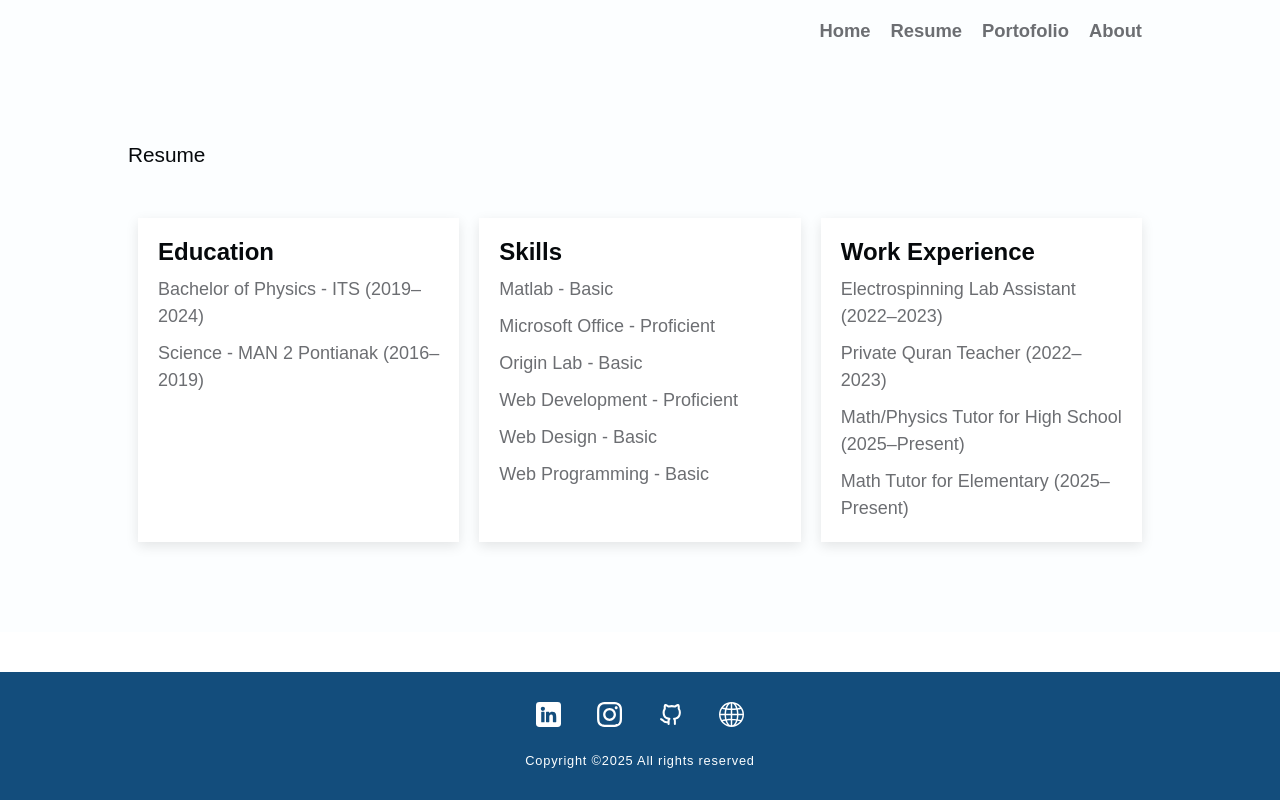
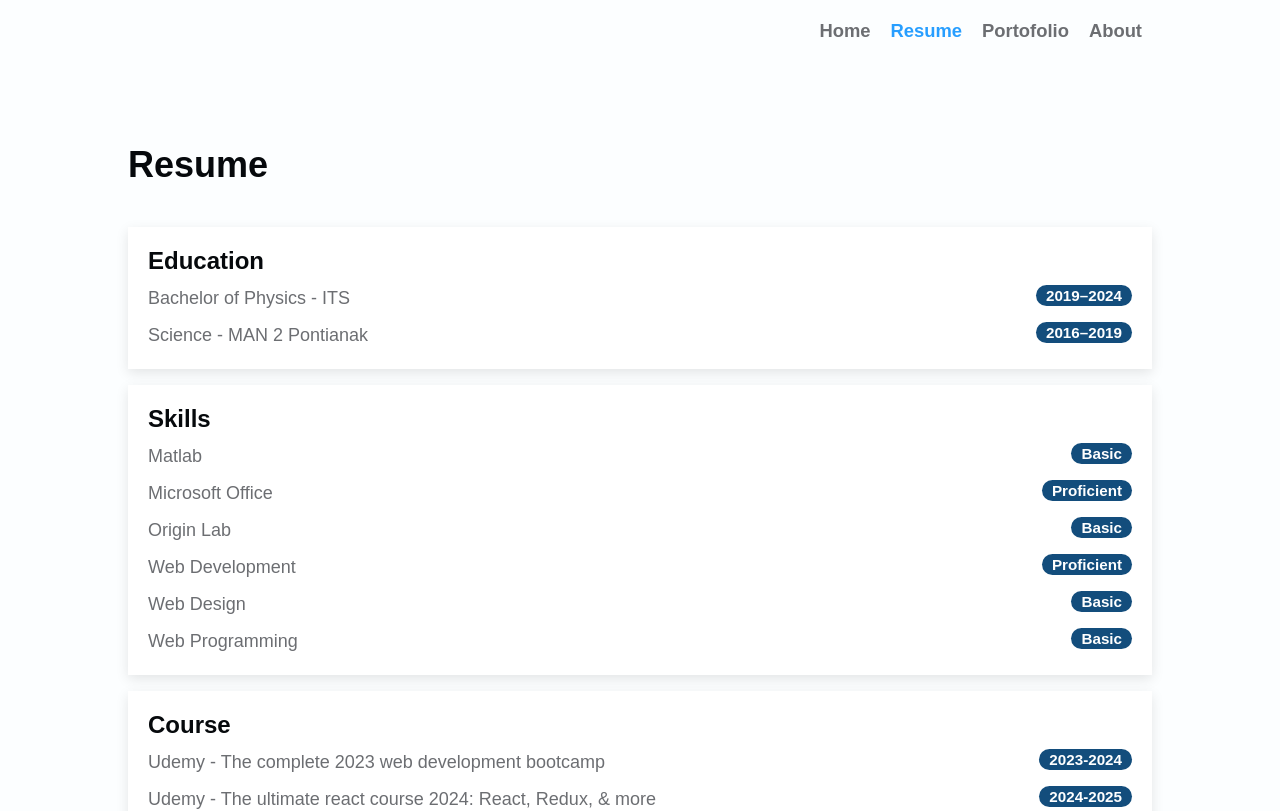
Before and after one commit to irfanhadiProject/personal-website-react, a React (Vite) app: page /resume in a window 1280 px wide. Shown: the top 811 px of the page. Built offline with nearby package versions, Linux system fonts and the light colour scheme.

Commit message:
Style resume section

```diff
--- a/src/components/Container.module.css
+++ b/src/components/Container.module.css
@@ -1,18 +1,18 @@
 .container {
+  width: 100%;
   max-width: 1024px;
   padding: 0 10px;
 }
 
 .title {
+  font-size: 2.25rem;
+  font-weight: 600;
   margin-bottom: 40px;
 }
 
 .content {
   display: flex;
+  flex-direction: column;
+  gap: 1rem;
+  width: 100%;
 }
-
-@media (max-width: 1024px) {
-  .content {
-    flex-direction: column;
-  }
-}
--- a/src/components/Navbar.jsx
+++ b/src/components/Navbar.jsx
@@ -1,5 +1,5 @@
 import { useRef, useState } from 'react';
-import { Link } from 'react-router-dom';
+import { NavLink } from 'react-router-dom';
 import styles from './Navbar.module.css';
 
 function Navbar() {
@@ -8,6 +8,10 @@ function Navbar() {
 
   function handleToggleMenu() {
     setMenuOpen((prev) => !prev);
+  }
+
+  function getLinkClass(isActive) {
+    return isActive ? `${styles.link} ${styles.active}` : styles.link;
   }
 
   return (
@@ -21,16 +25,36 @@ function Navbar() {
           className={`${styles.navigation} ${menuOpen ? `${styles.show}` : ''}`}
         >
           <li>
-            <Link to="/">Home</Link>
+            <NavLink
+              to="/"
+              className={({ isActive }) => getLinkClass(isActive)}
+            >
+              Home
+            </NavLink>
           </li>
           <li>
-            <Link to="/resume">Resume</Link>
+            <NavLink
+              to="/resume"
+              className={({ isActive }) => getLinkClass(isActive)}
+            >
+              Resume
+            </NavLink>
           </li>
           <li>
-            <Link to="/portofolio">Portofolio</Link>
+            <NavLink
+              to="/portofolio"
+              className={({ isActive }) => getLinkClass(isActive)}
+            >
+              Portofolio
+            </NavLink>
           </li>
           <li>
-            <Link to="/about">About</Link>
+            <NavLink
+              to="/about"
+              className={({ isActive }) => getLinkClass(isActive)}
+            >
+              About
+            </NavLink>
           </li>
         </ul>
       </div>
--- a/src/components/Navbar.module.css
+++ b/src/components/Navbar.module.css
@@ -27,7 +27,7 @@
   width: 1024px;
 }
 
-.navigation li a {
+.link {
   position: relative;
   text-decoration: none;
   font-size: 1.15rem;
@@ -36,7 +36,7 @@
   color: #6c6e72;
 }
 
-.navigation li a::after {
+.link::after {
   content: '';
   position: absolute;
   bottom: 0;
@@ -49,12 +49,16 @@
   transition: transform 0.3s ease;
 }
 
-.navigation li a:hover::after {
+.link:hover::after {
   transform: scaleY(1);
 }
 
-.navigation li a:hover {
+.link:hover {
   cursor: pointer;
+  color: #279eff;
+}
+
+.active {
   color: #279eff;
 }
 
--- a/src/components/ResumeEntry.jsx
+++ b/src/components/ResumeEntry.jsx
@@ -1,7 +1,8 @@
-function ResumeEntry({ text }) {
+function ResumeEntry({ text, tag }) {
   return (
     <li>
       <p>{text}</p>
+      <span>{tag}</span>
     </li>
   );
 }
--- a/src/components/ResumeItem.module.css
+++ b/src/components/ResumeItem.module.css
@@ -3,16 +3,10 @@
   flex-direction: column;
   align-items: start;
   background: #ffffff;
-  width: 400px;
-  margin: 10px;
   box-shadow: 0 4px 12px rgba(0, 0, 0, 0.1);
   padding: 20px;
   text-align: center;
   transition: all 0.3s ease;
-}
-
-.item:hover {
-  scale: 1.05;
 }
 
 .title {
@@ -24,15 +18,31 @@
   flex-direction: column;
   align-items: start;
   text-align: start;
+  width: 100%;
 }
 
 .content li {
+  display: flex;
+  align-items: center;
+  justify-content: space-between;
   margin-top: 10px;
   margin-bottom: 0px;
+  width: 100%;
 }
 
 .content p {
   color: #6c6e72;
+  width: 80%;
+}
+
+.content span {
+  color: white;
+  background-color: #134d7c;
+  font-size: 0.95rem;
+  font-weight: 600;
+  padding: 2px 10px;
+  border-radius: 999px;
+  align-self: flex-start;
 }
 
 @media (max-width: 500px) {
--- a/src/pages/Resume.jsx
+++ b/src/pages/Resume.jsx
@@ -8,24 +8,38 @@ function Resume() {
     <article className={styles.resume}>
       <Container title="Resume">
         <ResumeItem title="education">
-          <ResumeEntry text="Bachelor of Physics - ITS (2019–2024)" />
-          <ResumeEntry text="Science - MAN 2 Pontianak (2016–2019)" />
+          <ResumeEntry text="Bachelor of Physics - ITS" tag="2019–2024" />
+          <ResumeEntry text="Science - MAN 2 Pontianak" tag="2016–2019" />
         </ResumeItem>
 
         <ResumeItem title="skills">
-          <ResumeEntry text="Matlab - Basic" />
-          <ResumeEntry text="Microsoft Office - Proficient" />
-          <ResumeEntry text="Origin Lab - Basic" />
-          <ResumeEntry text="Web Development - Proficient" />
-          <ResumeEntry text="Web Design - Basic" />
-          <ResumeEntry text="Web Programming - Basic" />
+          <ResumeEntry text="Matlab" tag="Basic" />
+          <ResumeEntry text="Microsoft Office" tag="Proficient" />
+          <ResumeEntry text="Origin Lab" tag="Basic" />
+          <ResumeEntry text="Web Development" tag="Proficient" />
+          <ResumeEntry text="Web Design" tag="Basic" />
+          <ResumeEntry text="Web Programming" tag="Basic" />
+        </ResumeItem>
+
+        <ResumeItem title="course">
+          <ResumeEntry
+            text="Udemy - The complete 2023 web development bootcamp"
+            tag="2023-2024"
+          />
+          <ResumeEntry
+            text="Udemy - The ultimate react course 2024: React, Redux, & more"
+            tag="2024-2025"
+          />
         </ResumeItem>
 
         <ResumeItem title="work experience">
-          <ResumeEntry text="Electrospinning Lab Assistant (2022–2023)" />
-          <ResumeEntry text="Private Quran Teacher (2022–2023)" />
-          <ResumeEntry text="Math/Physics Tutor for High School (2025–Present)" />
-          <ResumeEntry text="Math Tutor for Elementary (2025–Present)" />
+          <ResumeEntry text="Electrospinning Lab Assistant" tag="2022–2023" />
+          <ResumeEntry text="Private Quran Teacher" tag="2022–2023" />
+          <ResumeEntry
+            text="Math/Physics Tutor for High School"
+            tag="2025–Present"
+          />
+          <ResumeEntry text="Math Tutor for Elementary" tag="2025–Present" />
         </ResumeItem>
       </Container>
     </article>
```
